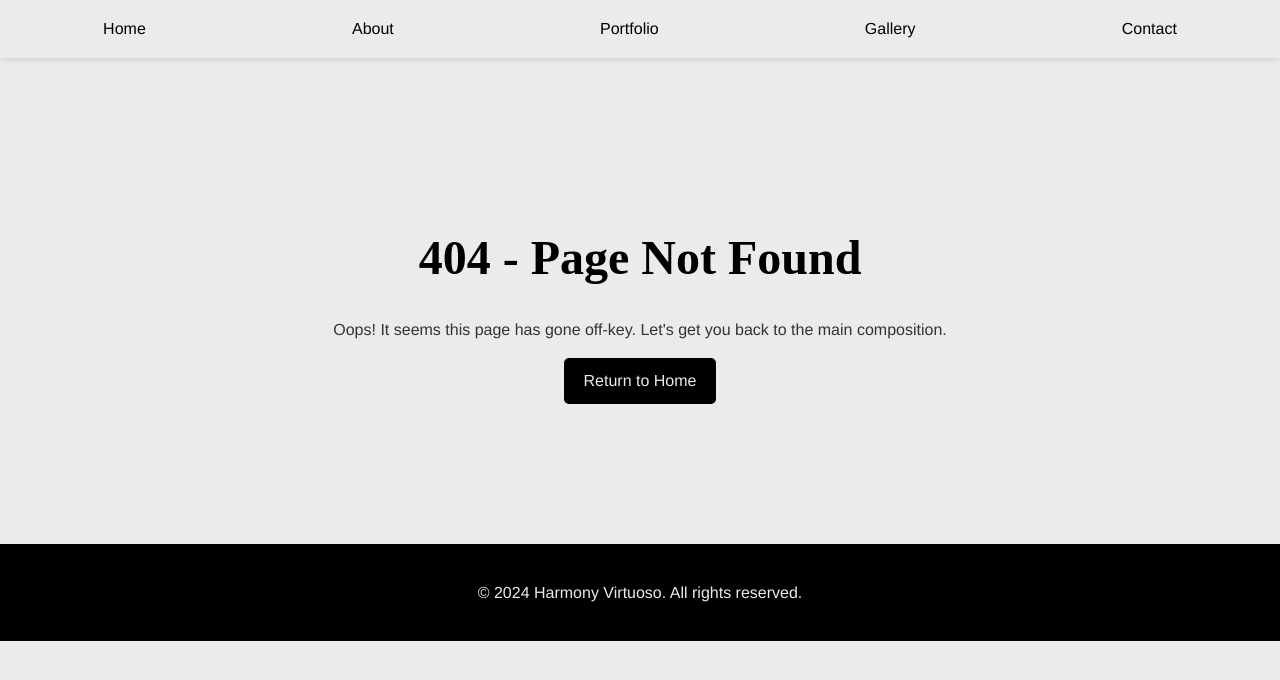
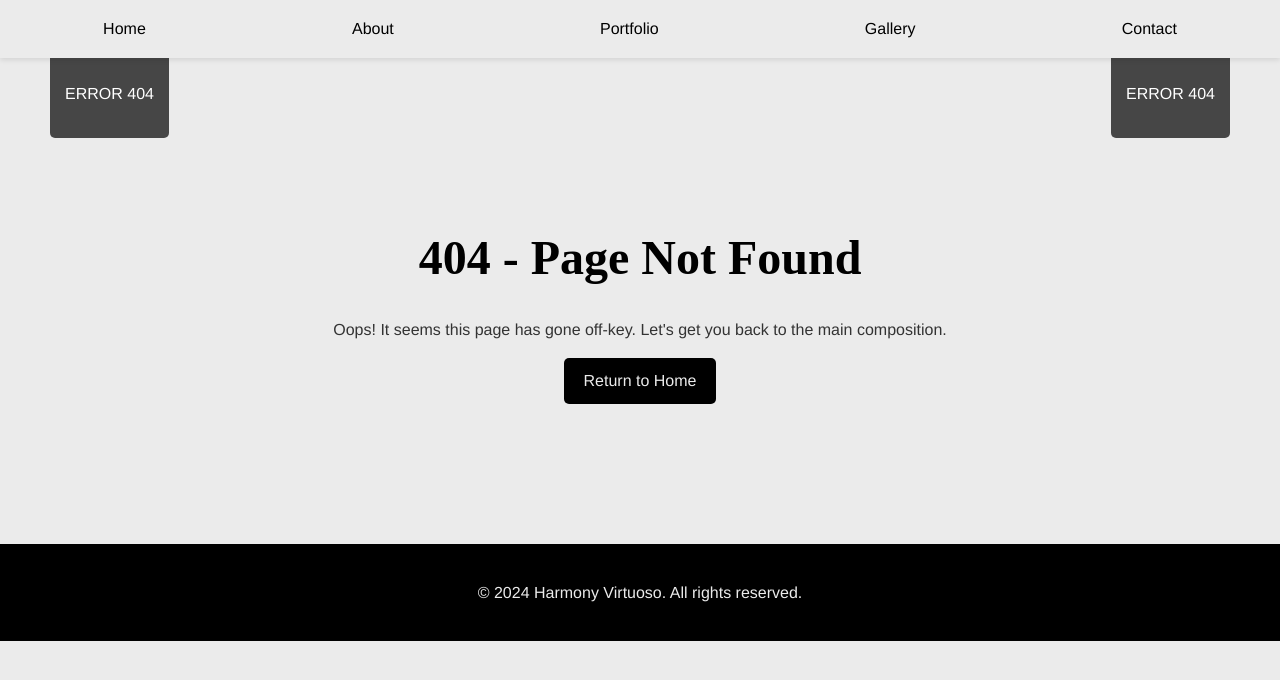
Before and after one commit to alexcovi1/Responsive-Static-Website, a plain HTML site: page 404.html in a window 1280 px wide. Drawn offline with Linux system fonts and the light colour scheme.

Commit message:
adding the absoulute position in 404.html

```diff
--- a/404.html
+++ b/404.html
@@ -25,6 +25,13 @@
             <p>Oops! It seems this page has gone off-key. Let's get you back to the main composition.</p>
             <a href="index.html" class="btn" style="background-color: black;">Return to Home</a>
         </section>
+
+        <div class="absolute-element1">
+            <p>ERROR 404</p>
+          </div>
+          <div class="absolute-element2">
+            <p>ERROR 404</p>
+          </div>
     </main>
 
     <footer>
--- a/styles.css
+++ b/styles.css
@@ -351,6 +351,37 @@ h3 {
     margin-bottom: 0.5em;
 }
 
+
+
+.absolute-element1 {
+    position: absolute;
+    top: 50px; /* Adjust as needed */
+    left: 50px; /* Adjust as needed */
+    background-color: rgba(0, 0, 0, 0.7);
+    color: white;
+    padding: 15px;
+    border-radius: 5px;
+    z-index: 10;
+    max-width: 300px;
+  }
+
+  .absolute-element2 {
+    position: absolute;
+    top: 50px; /* Adjust as needed */
+    right: 50px; /* Adjust as needed */
+    background-color: rgba(0, 0, 0, 0.7);
+    color: white;
+    padding: 15px;
+    border-radius: 5px;
+    z-index: 10;
+    max-width: 300px;
+  }
+
+
+  .absolute-element p {
+    margin: 0;
+    font-size: 1rem;
+  }
 /* Media Queries for Responsive Design */
 @media screen and (max-width: 768px) {
     body {
@@ -400,6 +431,7 @@ h3 {
 
     #hero h1 {
         font-size: 2rem;
+        margin-top: 20%;
     }
 
     .videos {
@@ -421,6 +453,13 @@ h3 {
 
     .responsive-img {
         margin-top: 3%;
+    }
+
+    .musician-img {
+        min-width: 20vh;
+        border-radius: 50%;
+        margin: 0 auto 20px;
+        display: block;
     }
 }
 
```
Also changed, not shown: about.html (+17 -6 lines), gallery.html (+3 -0 lines).
